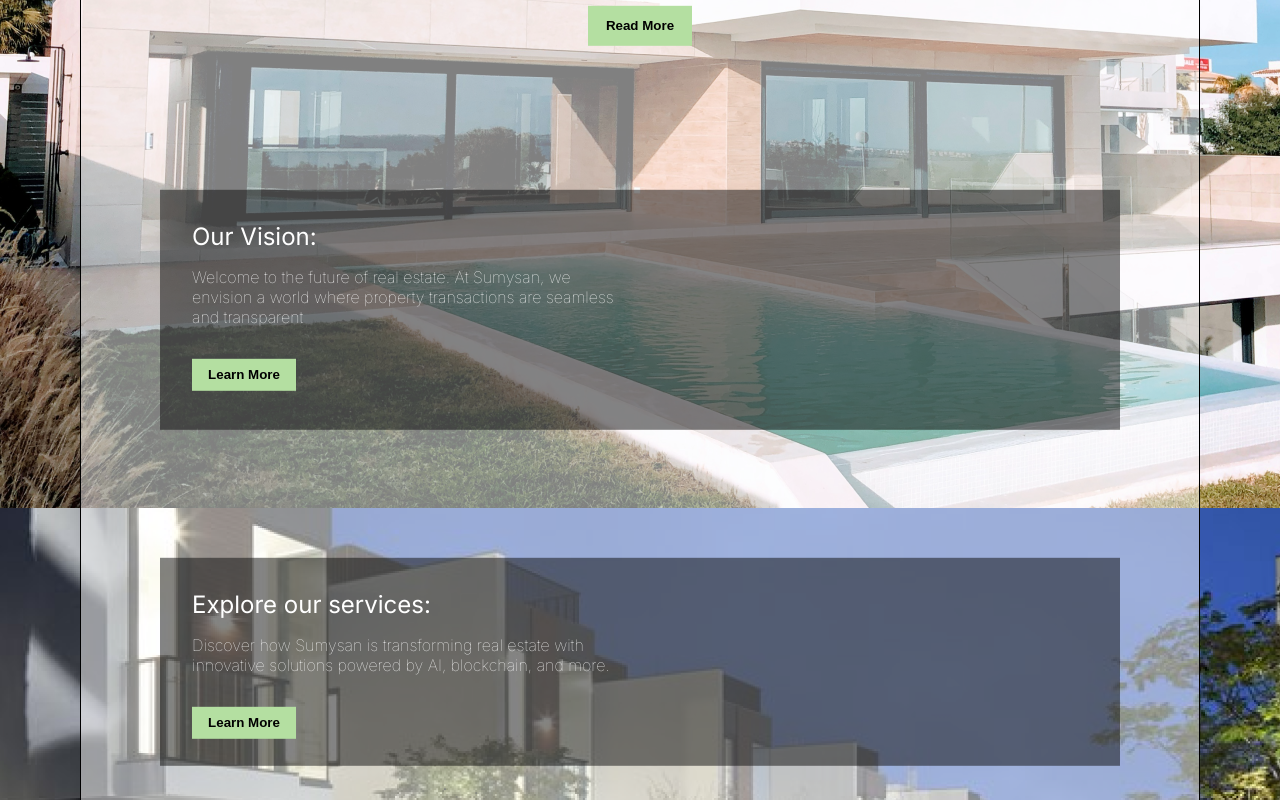
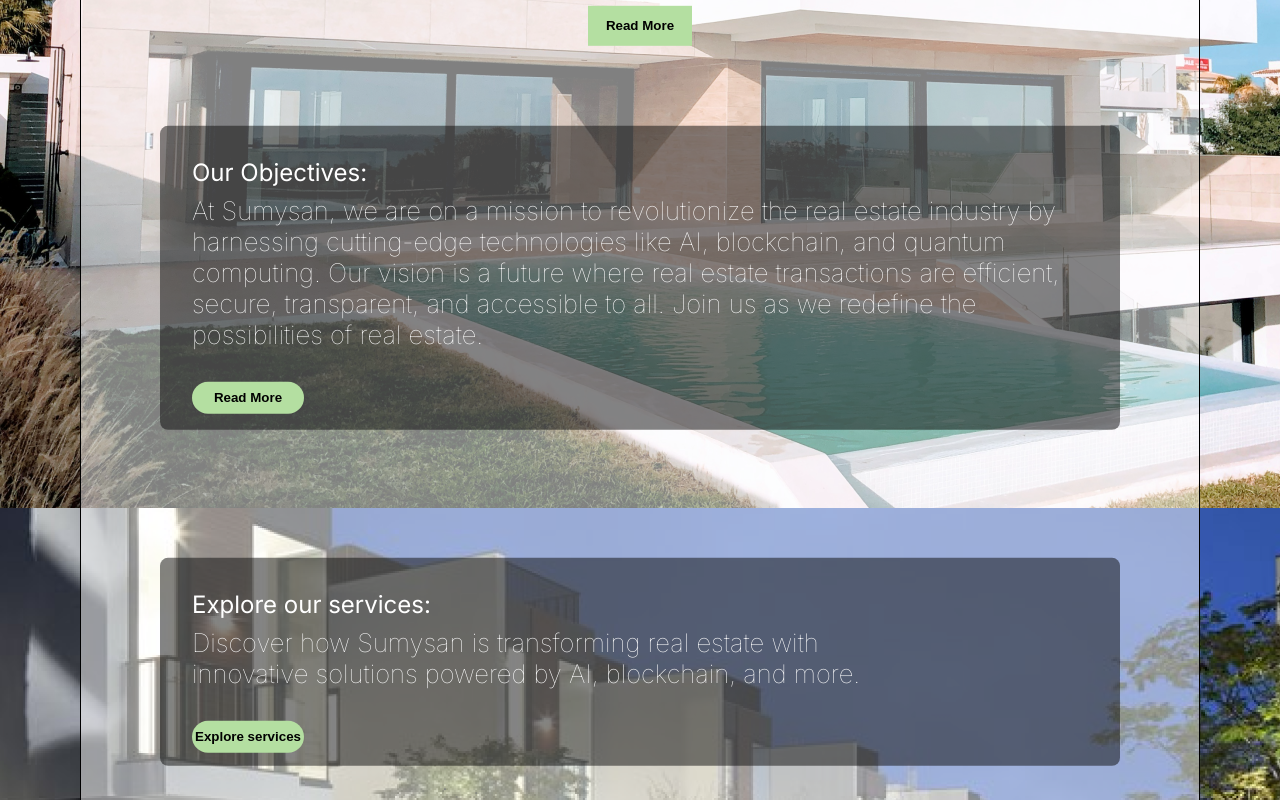
Before and after one commit to SumySan-Homex/Sumysan, a Next.js app: page / in a window 1280 px wide. Shown: the part 540-1340 px from the top of the page. Built offline with nearby package versions, Linux system fonts and the light colour scheme.

Commit message:
:art: Improve structure of home page

```diff
--- a/components/About.tsx
+++ b/components/About.tsx
@@ -27,18 +27,26 @@ const About = () => {
 
             <div className={styles.miniCard}>
               <div className={styles.miniContent}>
-                <h2 className={styles.header2}>Our Vision:</h2>
+                <h2 className={styles.header2}>Our Objectives:</h2>
 
                 <p className={styles.desc2}>
-                  Welcome to the future of real estate. At Sumysan, we
+                  At Sumysan, we are on a mission to revolutionize the real
+                  estate industry by
                   <br />
-                  envision a world where property transactions are seamless
+                  harnessing cutting-edge technologies like AI, blockchain, and
+                  quantum
                   <br />
-                  and transparent
+                  computing. Our vision is a future where real estate
+                  transactions are efficient,
+                  <br />
+                  secure, transparent, and accessible to all. Join us as we
+                  redefine the
+                  <br />
+                  possibilities of real estate.
                 </p>
 
                 <button className={styles.button2} type="button">
-                  Learn More
+                  Read More
                 </button>
               </div>
             </div>
@@ -54,7 +62,7 @@ const About = () => {
                 </p>
 
                 <button className={styles.button2} type="button">
-                  Learn More
+                  Explore services
                 </button>
               </div>
             </div>
--- a/styles/about.module.css
+++ b/styles/about.module.css
@@ -7,6 +7,7 @@
   width: 70rem;
   height: 92.4rem;
   border: 1px solid black;
+  border-radius: 2%;
   position: absolute;
   top: 50%;
   left: 50%;
@@ -48,9 +49,10 @@
 
 .miniCard {
   width: 60rem;
-  height: 15rem;
+  height: 19rem;
   border: none;
-  margin-top: 7rem;
+  border-radius: 0.5rem;
+  margin-top: 3rem;
   background-color: rgba(10, 10, 10, 0.5);
 }
 
@@ -68,24 +70,28 @@
 }
 
 .desc2 {
-  margin-top: 1rem;
+  margin-top: 0.5rem;
   color: white;
   font-weight: 100;
+  font-size: 1.6rem;
 }
 
 .button2 {
-  width: 6.5rem;
+  width: 7rem;
   height: 2rem;
   background-color: #b4dfa1;
   border: none;
+  border-radius: 2rem;
   font-weight: bolder;
   margin-top: 2rem;
+  cursor: pointer;
 }
 
 .miniCard2 {
   width: 60rem;
   height: 13rem;
   border: none;
+  border-radius: 0.5rem;
   margin-top: 8rem;
   background-color: rgba(10, 10, 10, 0.5);
 }
@@ -94,7 +100,8 @@
   width: 60rem;
   height: 15rem;
   border: none;
-  margin-top: 6rem;
+  border-radius: 0.5rem;
+  margin-top: 5rem;
   background-color: rgba(10, 10, 10, 0.5);
 }
 
```
